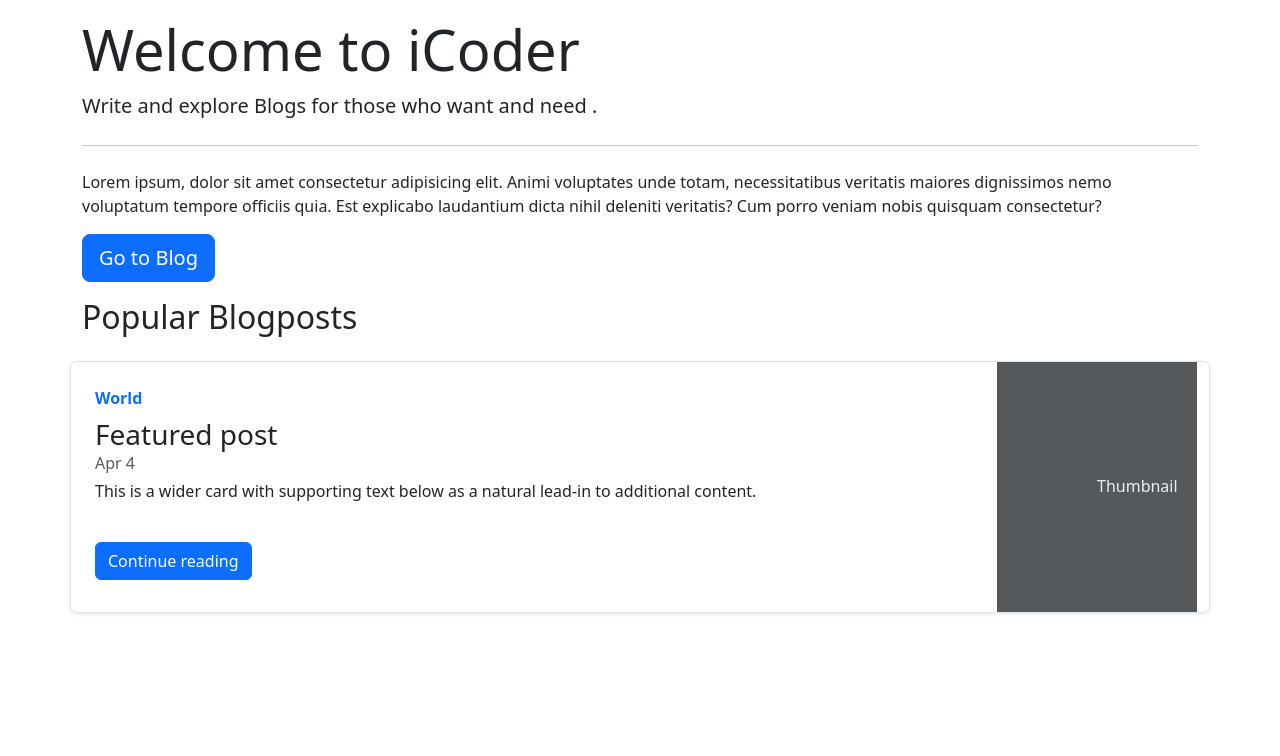
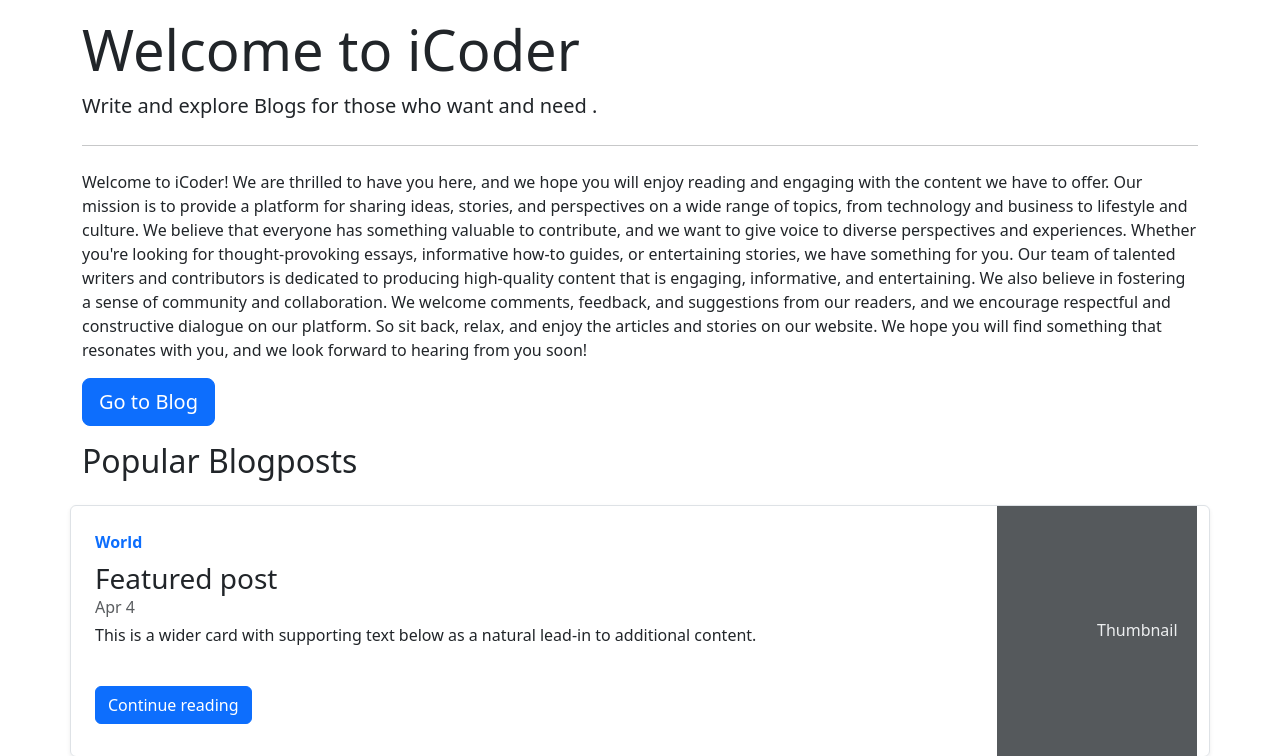
Before and after one commit to rishv1912/iCoder, a Django app: page / in a window 1280 px wide. Shown: the part 70-826 px from the top of the page. Before the commit the page ends 684 px from the top, so only its background shows below. Run offline with Django 4.2, Linux system fonts and the light colour scheme.

Commit message:
added a intro on the landing page or iCoder

```diff
--- a/templates/home/home.html
+++ b/templates/home/home.html
@@ -23,7 +23,15 @@
     </p>
     <hr class="my-4" />
     <p>
-      Lorem ipsum, dolor sit amet consectetur adipisicing elit. Animi voluptates unde totam, necessitatibus veritatis maiores dignissimos nemo voluptatum tempore officiis quia. Est explicabo laudantium dicta nihil deleniti veritatis? Cum porro veniam nobis quisquam consectetur?
+      Welcome to iCoder! We are thrilled to have you here, and we hope you will enjoy reading and engaging with the content we have to offer.
+
+      Our mission is to provide a platform for sharing ideas, stories, and perspectives on a wide range of topics, from technology and business to lifestyle and culture. We believe that everyone has something valuable to contribute, and we want to give voice to diverse perspectives and experiences.
+
+      Whether you're looking for thought-provoking essays, informative how-to guides, or entertaining stories, we have something for you. Our team of talented writers and contributors is dedicated to producing high-quality content that is engaging, informative, and entertaining.
+
+      We also believe in fostering a sense of community and collaboration. We welcome comments, feedback, and suggestions from our readers, and we encourage respectful and constructive dialogue on our platform.
+
+      So sit back, relax, and enjoy the articles and stories on our website. We hope you will find something that resonates with you, and we look forward to hearing from you soon!
     </p>
     <a class="btn btn-primary btn-lg" href="/blog" role="button">Go to Blog</a>
   </div>
```
